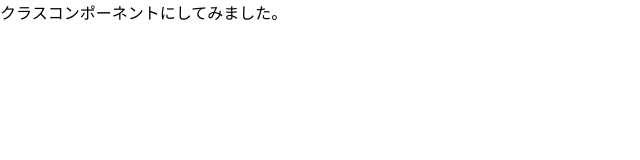
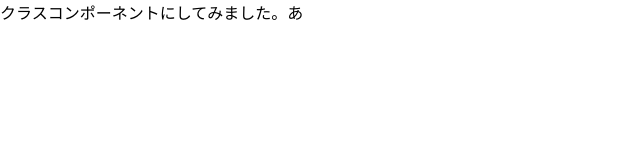
Before and after one commit to marieono/React-Tutorlal, a React (Create React App) app: page / in a window 1280 px wide. Shown: the top 160 px of the page, without its empty margins (0-640 px from the left). Built offline with nearby package versions, Linux system fonts and the light colour scheme.

Commit message:
React入門３　クラスコンポーネント

```diff
--- a/src/App.js
+++ b/src/App.js
@@ -3,7 +3,7 @@ import React from 'react';
 class App extends React.Component {
   render() {
     return (
-      <div>クラスコンポーネントにしてみました。</div>
+      <div>クラスコンポーネントにしてみました。あ</div>
     )
   }
 }
```
